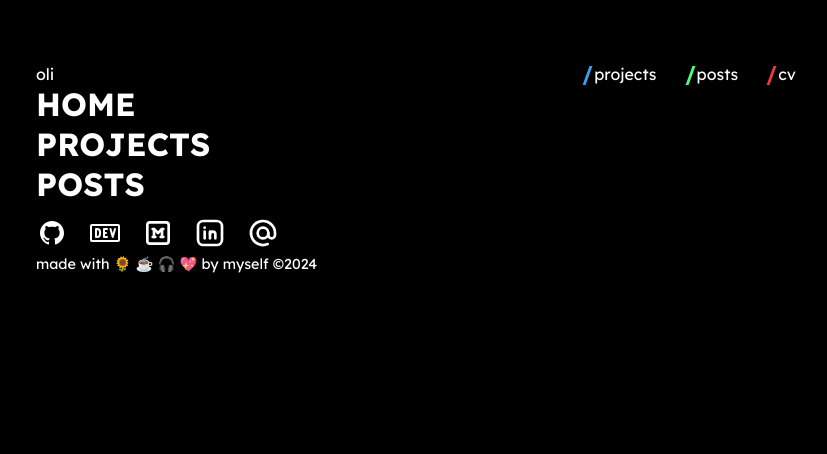
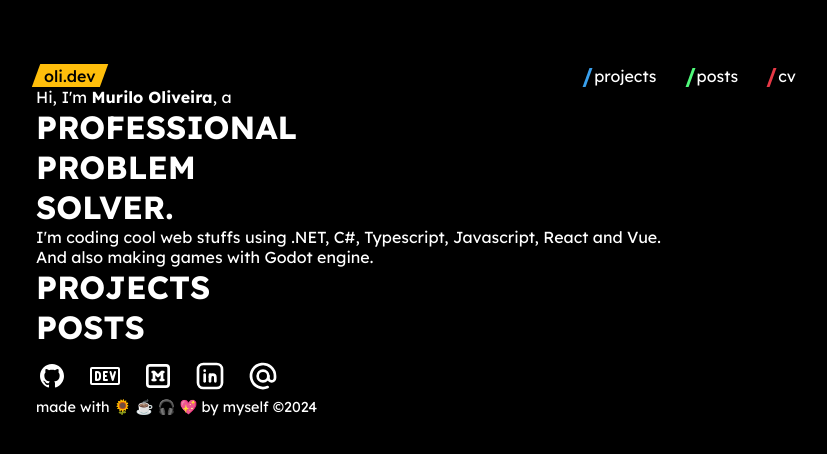
Before and after one commit to murilo-oli/portfolio, a React (Vite) app: page / in a window 1280 px wide. Shown: the top 454 px of the page, without its empty margins (220-1047 px from the left). Built offline with nearby package versions, Linux system fonts and the light colour scheme.

Commit message:
🚧 Writing home text

```diff
--- a/src/components/Navbar/NavItem.ts
+++ b/src/components/Navbar/NavItem.ts
@@ -55,6 +55,22 @@ export const Item = styled.a`
 export const LogoItem = styled.a`
     width: min-content;
     height: min-content;
+    font-weight: 500;
+    color: ${colors.bgDark};
+    padding: 0.1rem 0.5rem;
+    position: relative;
+
+    &::before{
+        content: "";
+        background-color: ${colors.home};
+        transform: skewX(-20deg);
+        top:0;
+        left:0;
+        width: 100%;
+        height: 100%;
+        position: absolute;
+        z-index: -1;
+    }
 `;
 
 
--- a/src/components/Navbar/Navbar.tsx
+++ b/src/components/Navbar/Navbar.tsx
@@ -5,7 +5,7 @@ import { Item, LogoItem } from "./NavItem";
 export default function Navbar() {
     return (
         <NavContainer>
-            <LogoItem color={colors.home}>oli</LogoItem>
+            <LogoItem color={colors.home}>oli.dev</LogoItem>
             <MenuContainer>
                 <Item color={colors.proj}>projects</Item>
                 <Item color={colors.blog}>posts</Item>
--- a/src/pages/Home.tsx
+++ b/src/pages/Home.tsx
@@ -1,5 +1,12 @@
 export default function Home(){
     return (
-        <h1>HOME</h1>
+        <>
+            <p>Hi, I&apos;m <strong>Murilo Oliveira</strong>, a</p>
+            <h1>PROFESSIONAL</h1>
+            <h1>PROBLEM</h1>
+            <h1>SOLVER.</h1>
+            <p>I'm coding cool web stuffs using .NET, C#, Typescript, Javascript, React and Vue.</p>
+            <p>And also making games with Godot engine.</p>
+        </>
     );
 }
```
